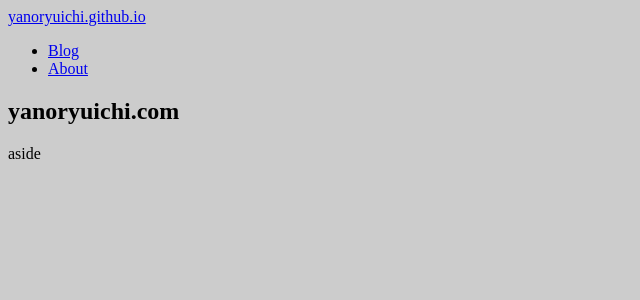
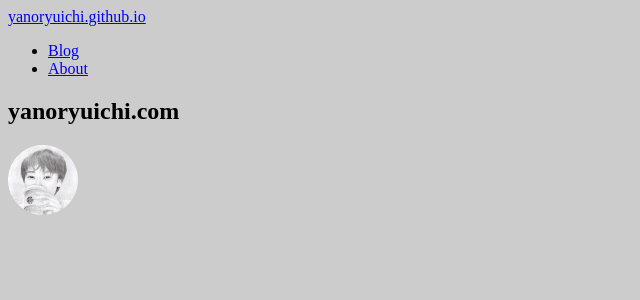
Before and after one commit to yanoryuichi/yanoryuichi.github.io, a Jekyll site: the page built from index.md, in a window 1280 px wide. Shown: the top 300 px of the page, without its empty margins (0-640 px from the left). Built offline with Jekyll 4.4.1, drawn with Linux system fonts in a browser that asks for light colours; our own code applies the rules of GitHub Pages for plain Markdown files.

Commit message:
Update aside.html

```diff
--- a/_includes/aside.html
+++ b/_includes/aside.html
@@ -1,3 +1,5 @@
 <div id="aside">
-aside
+<aside>
+  <h3><img src="top.png"></h3>
+</aside>
 </div>
```
